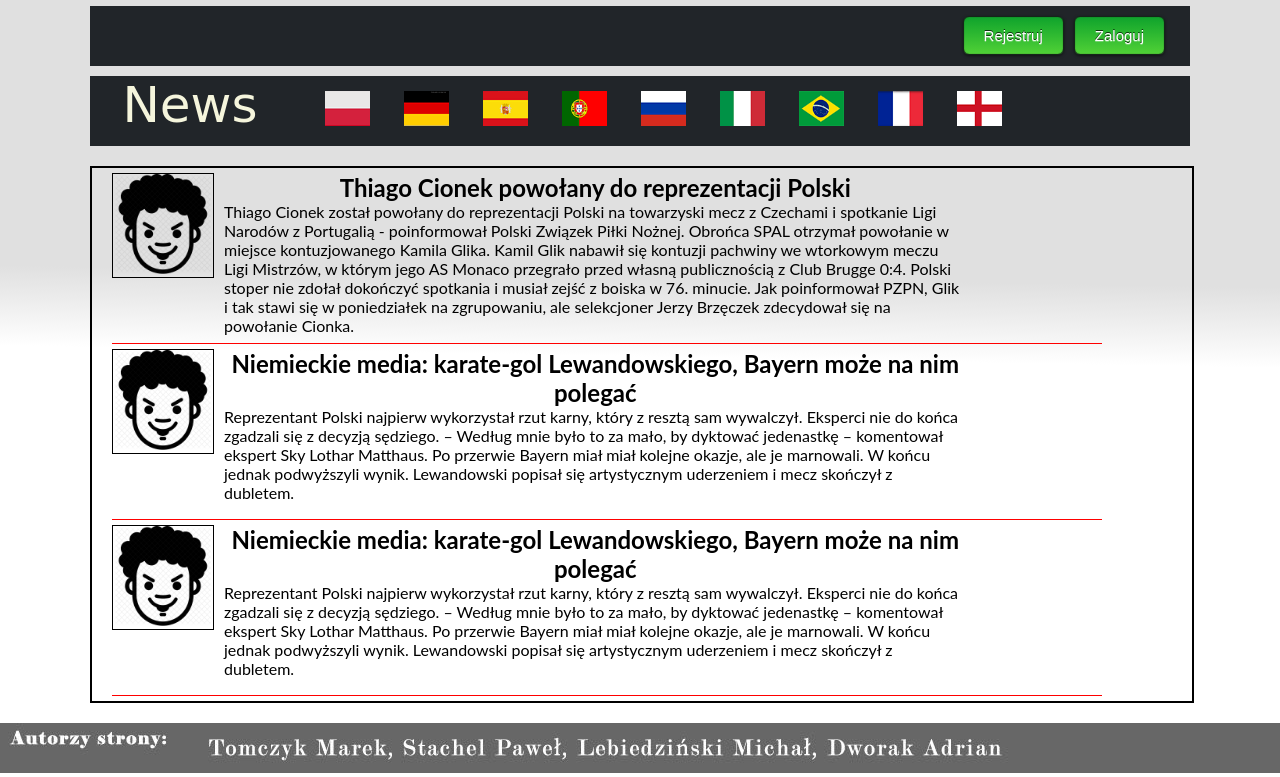
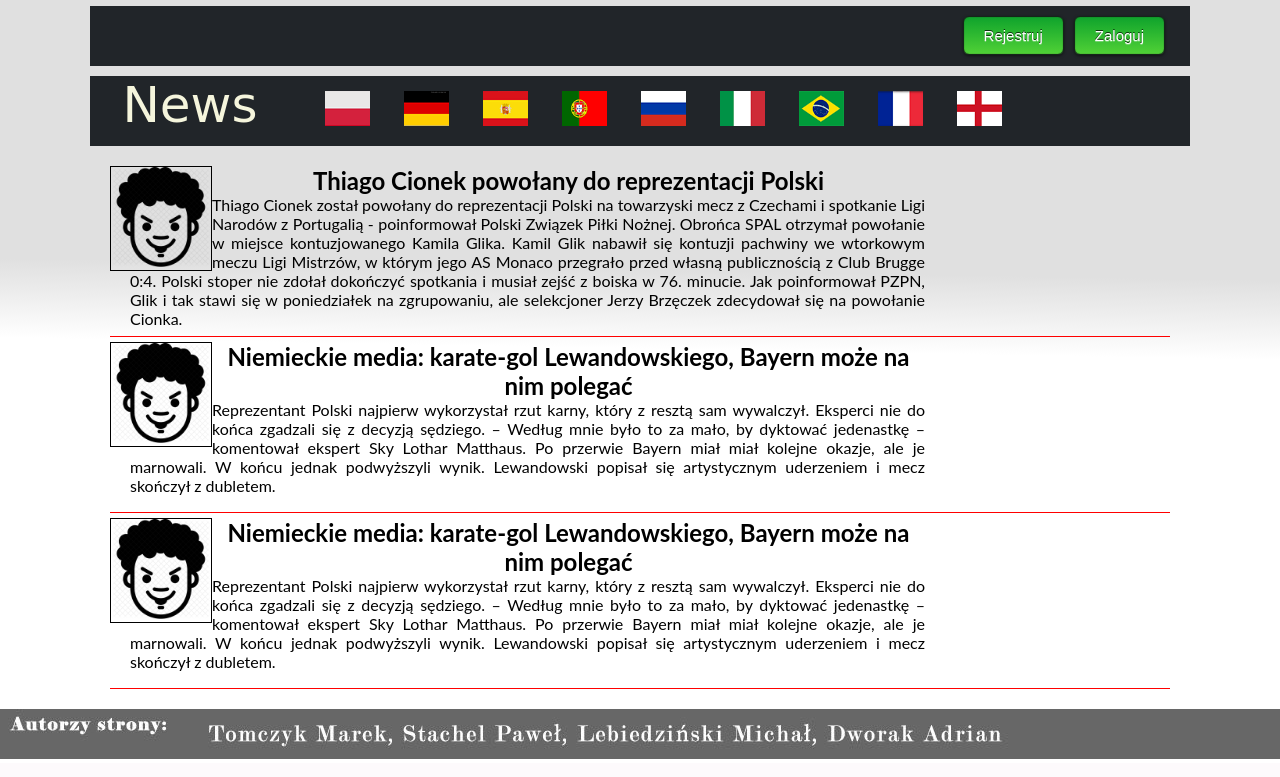
Before and after one commit to wyebani/byte-sport, a PHP site: page / in a window 1280 px wide. Shown: the part 204-981 px from the top of the page. Run offline with PHP 8.4, Linux system fonts and the light colour scheme.

Commit message:
Add files via upload

```diff
--- a/style.css
+++ b/style.css
@@ -66,13 +66,7 @@ nav {
      width: 1100px;
 
 }
-main{
-     margin : 10px auto;
-     width: 1100px;
-     height: auto;
-     border: solid 2px;
 
-}
 
 footer{
 
@@ -84,7 +78,7 @@ footer{
 }
 article{
     height: auto;
-    width: 90%;
+
     margin : 5px 20px;
     border-bottom: red 1px solid;
       font-family: 'Lato', sans-serif;
@@ -100,10 +94,10 @@ article{
 
 }
 #description{
-    float :  left;
+
     width: 75%;
-    margin-left: 10px;
-
+    margin-left: 20px;
+   text-align: justify;
 }
 
 #description h1 {
```
